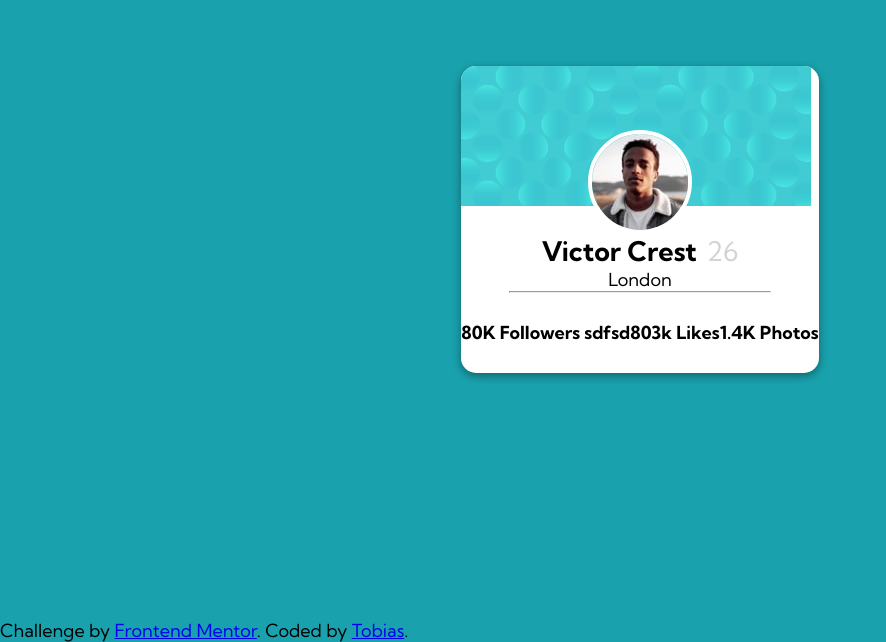
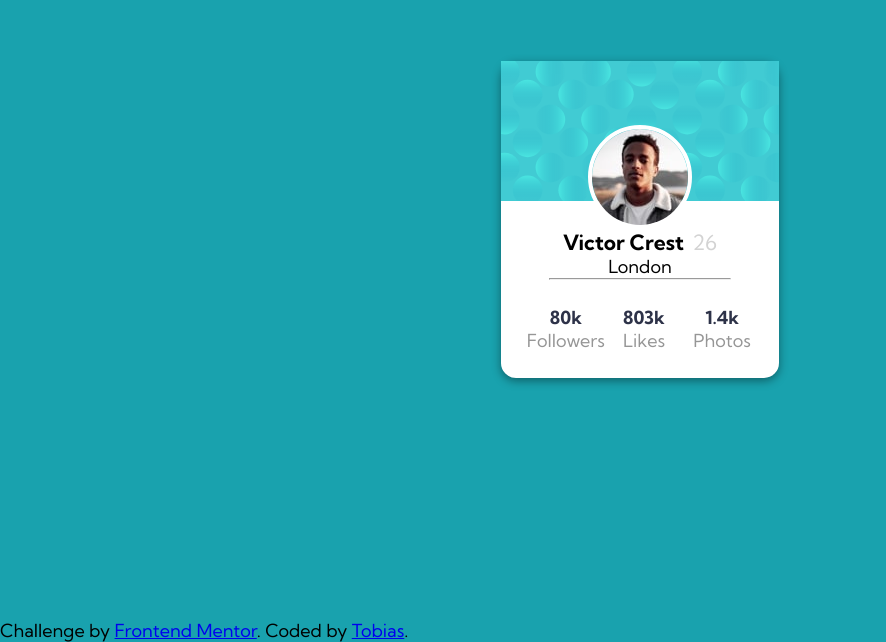
Before and after one commit to ThePlayer2341/profile-card-component-main, a plain HTML site: page index.html in a window 1280 px wide. Shown: the part 181-823 px from the top of the page, without its empty margins (0-886 px from the left). Drawn offline with Linux system fonts and the light colour scheme.

Commit message:
Created new version of the card

```diff
--- a/index.html
+++ b/index.html
@@ -4,7 +4,6 @@
     <meta charset="UTF-8" />
     <meta name="viewport" content="width=device-width, initial-scale=1.0" />
     <!-- displays site properly based on user's device -->
-
     <link
       rel="icon"
       type="image/png"
@@ -23,28 +22,25 @@
   <body>
     <main>
       <article class="card">
-        <header class="user-card__top">
-          <img src="/images/image-victor.jpg" alt="Person Picture" />
+        <section class="user-card__top">
+          <img src="/images/image-victor.jpg" alt="Profile Picture" />
           <h1 class="user-name">Victor Crest <span class="age">26</span></h1>
-          <p>London</p>
+          <p class="user-card__city">London</p>
           <hr />
-        </header>
-        <section class="user-card__bottom">
-          <ul class="numbers">
-            <li>
-              <span>80K</span>
-              <span>Followers</span>
-              <span>sdfsd</span>
-            </li>
-            <li>
-              <span>803k</span>
-              <span>Likes</span>
-            </li>
-            <li>
-              <span>1.4K</span>
-              <span>Photos</span>
-            </li>
-          </ul>
+        </section>
+        <section class="grid">
+          <div>
+            <p>80k</p>
+            <span>Followers</span>
+          </div>
+          <div>
+            <p>803k</p>
+            <span>Likes</span>
+          </div>
+          <div>
+            <p>1.4k</p>
+            <span>Photos</span>
+          </div>
         </section>
       </article>
     </main>
--- a/style.css
+++ b/style.css
@@ -13,12 +13,11 @@
 *::before,
 *::after {
   box-sizing: border-box;
-}
-
-* {
   margin: 0;
   padding: 0;
 }
+
+/* For mobile phones: */
 
 html {
   background: #fff url(./images/bg-pattern-top.svg) left top no-repeat,
@@ -67,14 +66,16 @@ li {
   align-items: center;
 }
 
+.attributes {
+  display: flex;
+  justify-content: center;
+  align-items: center;
+}
+
 .description {
   display: flex;
   justify-content: bottom;
   align-items: center;
-}
-
-p span {
-  font-weight: lighter;
 }
 
 .age {
@@ -114,13 +115,43 @@ header {
   padding-right: 3rem;
 }
 
-.user-card__bottom {
-  display: flex;
-  justify-content: center;
-  align-items: center;
-  height: 80px;
+.grid {
+  display: grid;
+  grid-template-columns: 1fr 1fr 1fr;
+  margin: 26px 18px 26px 26px;
+  place-items: center;
+}
+
+.grid p {
+  color: hsl(229, 23%, 23%);
+  font-size: 18px;
+  font-weight: 700;
+}
+
+.grid span {
+  color: hsl(0, 0%, 59%);
+}
+
+.figure {
+  text-align: center;
+}
+
+.figure__title {
+  margin-bottom: 1rem;
+  color: var(--color-very-dark-desaturated-blue);
+  font-weight: 700;
+}
+
+.figure__description {
+  color: var(--color-dark-grey);
+  font-size: 1.25rem;
+  letter-spacing: 1px;
 }
 
 .age {
   font-weight: lighter;
 }
+
+@media only screen and (min-width: 768px) {
+  /* For desktop: */
+}
```
